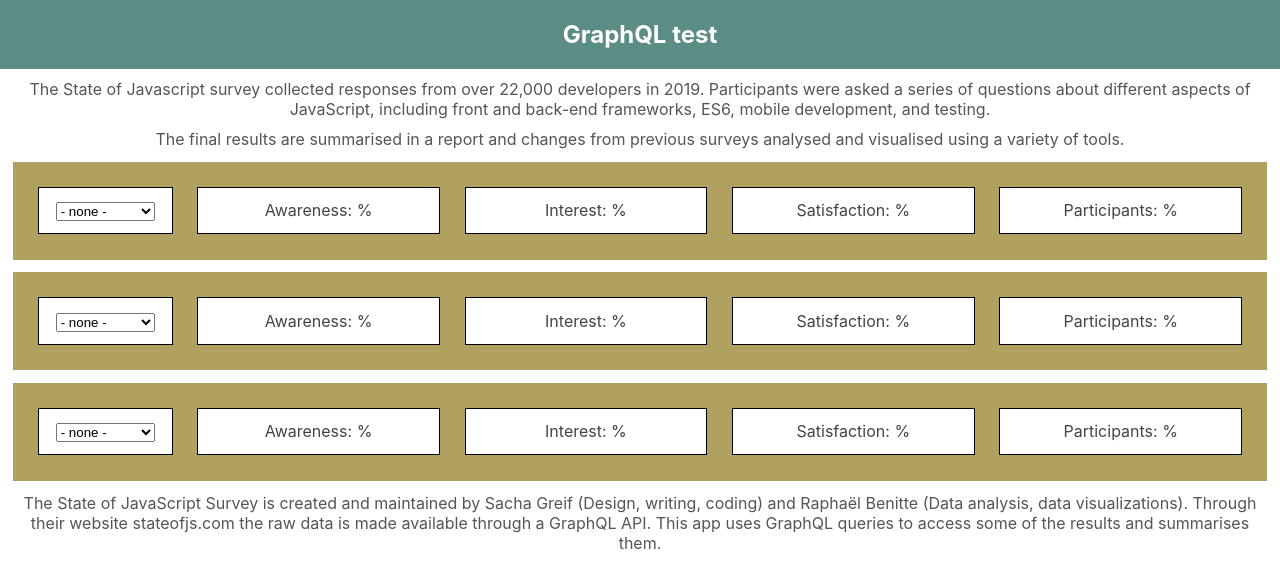
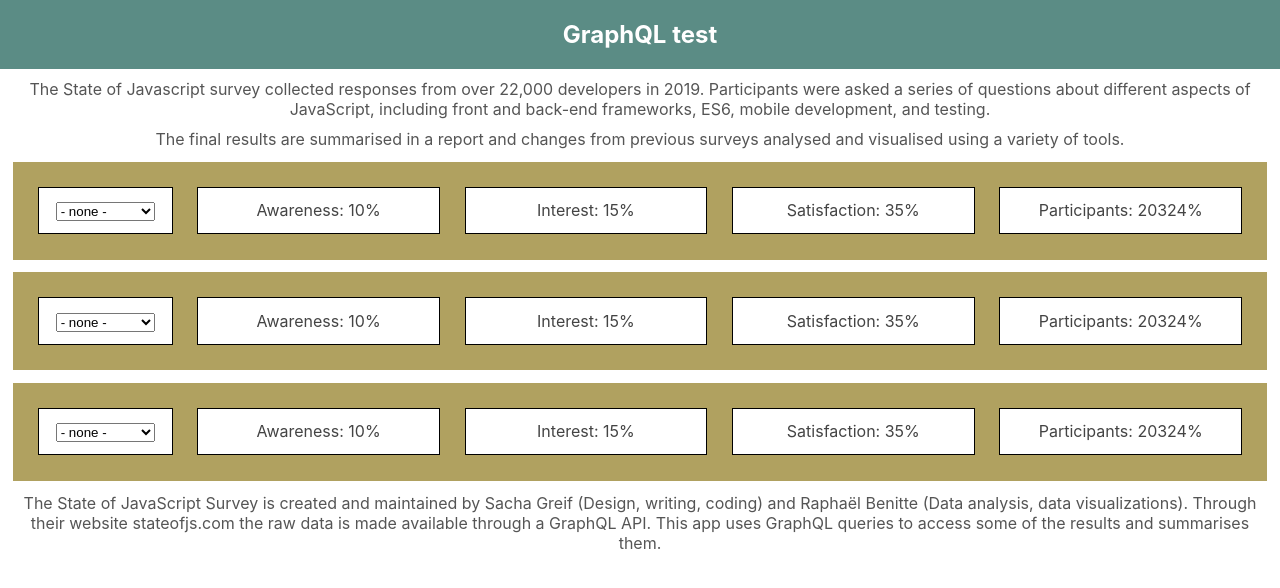
Before and after one commit to markallen01666/react-graphql-experiment, a React (Create React App) app: page / in a window 1280 px wide. Shown: the top 588 px of the page. Built offline with nearby package versions, Linux system fonts and the light colour scheme; no server answers.

Commit message:
New approach to GraphQL read

```diff
--- a/src/App.js
+++ b/src/App.js
@@ -4,6 +4,50 @@
 import Header from "./components/Header";
 import TextBlock from "./components/TextBlock";
 import "./App.css";
+
+// read and process survey results
+let toolList = ["react", "angular", "vuejs", "jest", "express", "reactnative" ];
+let rawSurveyResults = [];
+
+for (let i=0; i < toolList.length; i++) {
+  console.log("toolList:");
+  console.log(toolList[i]);
+  // build query
+  let query = `
+  query {
+    survey(survey: js) {
+      tool(id: ${toolList[i]}) {
+        id
+        experience {
+          allYears{
+            year
+            total
+            awarenessInterestSatisfaction {
+              awareness
+              interest
+              satisfaction
+            }
+          }
+        }
+      }
+    }
+  }`;
+  // execute query
+  const url = "https://api.stateofjs.com/graphql";
+  const opts = {
+    method: "POST",
+    headers: { "Content-Type": "application/json" },
+    body: JSON.stringify({ query })
+  };
+  fetch(url, opts)
+    .then(res => {
+      rawSurveyResults.push( res.json());
+    })
+    .catch(console.error);
+} // -- end of read and process survey results --
+
+console.log("Raw results:");
+console.log(rawSurveyResults);
 
 
 function App() {
--- a/src/components/Card.js
+++ b/src/components/Card.js
@@ -4,56 +4,15 @@
 import Picker from "./Picker";
 
 const Card = props => {
-  const [queryTool, setQueryTool] = useState("none");
-  const [awareness, setAwareness] = useState();
-  const [interest, setInterest] = useState();
-  const [satisfaction, setSatisfaction] = useState();
-  const [participants, setParticipants] = useState();
+  const [queryTool, setqueryTool] = useState("none");
+  const [awareness, setAwareness] = useState(10);
+  const [interest, setInterest] = useState(15);
+  const [satisfaction, setSatisfaction] = useState(35);
+  const [participants, setParticipants] = useState(20324);
 
   const toolChangedHandler = toolName => {
-    console.log("Toolname:")
-    console.log(toolName);
-    let newName = "react";
-    setQueryTool(newName);
-    console.log("queryTool");
-    console.log(queryTool);
-    let query = `
-      query {
-        survey(survey: js) {
-          tool(id: ${queryTool}) {
-            id
-            experience {
-              allYears{
-                year
-                total
-                awarenessInterestSatisfaction {
-                  awareness
-                  interest
-                  satisfaction
-                }
-              }
-            }
-          }
-        }
-      }`;
-
-      const url = "https://api.stateofjs.com/graphql";
-      const opts = {
-        method: "POST",
-        headers: { "Content-Type": "application/json" },
-        body: JSON.stringify({ query })
-      };
-      fetch(url, opts)
-        .then(res => {
-          return res.json();
-        })
-        .then(myJson => {
-          console.log(myJson);
-          setAwareness("0")
-        })
-        .catch(console.error);
-      console.log(`Selected: ${queryTool}`)
-    };
+    console.log(`Tool changed to: ${toolName}`);
+  };
 
   return (
     <div style={{ ...cardStyle, ...props.style }}>
--- a/src/components/Picker.js
+++ b/src/components/Picker.js
@@ -1,8 +1,7 @@
 import React from "react";
 
 const Picker = props => {
-  const selectHandler = (d) => {
-    console.log(d);
+  const selectHandler = () => {
     let e = document.getElementById("selecter").value;
     props.changeTool(e);
   };
```
